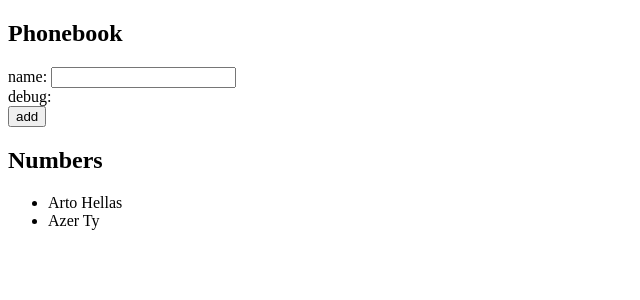
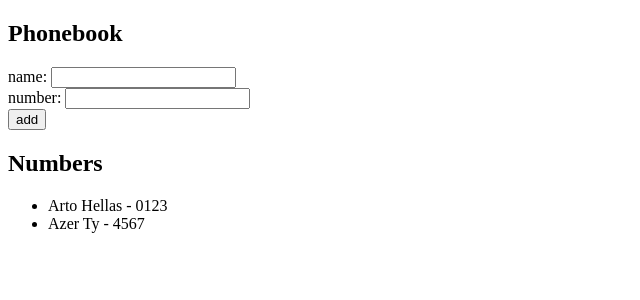
Before and after one commit to vincent-clipet/reactjs-learning, a React (Vite) app in the folder part2/: page / in a window 1280 px wide. Shown: the top 300 px of the page, without its empty margins (0-640 px from the left). Built offline with nearby package versions, Linux system fonts and the light colour scheme.

Commit message:
Part 2 - Exercise 2.8

```diff
--- a/part2/src/App.jsx
+++ b/part2/src/App.jsx
@@ -4,10 +4,11 @@ const App = () => {
 
   let idGenerator = 0
   const [persons, setPersons] = useState([
-    { name: 'Arto Hellas' },
-    { name: 'Azer Ty' }
+    { name: 'Arto Hellas', phone: '0123'},
+    { name: 'Azer Ty', phone: '4567' }
   ])
   const [newName, setNewName] = useState('')
+  const [newPhone, setNewPhone] = useState('')
 
 
 
@@ -19,14 +20,18 @@ const App = () => {
       alert(`${newName} is already added to phonebook`)
     }
     else {
-      const newPerson = { name: newName }
+      const newPerson = { name: newName, phone: newPhone }
       setPersons(persons.concat(newPerson))
       setNewName("")
+      setNewPhone("")
     }
   }
 
   const handleNewNameChange = (event) => {
     setNewName(event.target.value)
+  }
+  const handleNewPhoneChange = (event) => {
+    setNewPhone(event.target.value)
   }
 
 
@@ -35,27 +40,23 @@ const App = () => {
     <div>
       <h2>Phonebook</h2>
       <form>
-        <div>
-          name: <input onChange={handleNewNameChange} value={newName} />
-        </div>
-        <div>debug: {newName}</div>
-        <div>
-          <button type="submit" onClick={handleFormSubmit}>add</button>
-        </div>
+        <div>name:    <input onChange={handleNewNameChange} value={newName} />        </div>
+        <div>number:  <input onChange={handleNewPhoneChange} value={newPhone} />      </div>
+        <div>         <button type="submit" onClick={handleFormSubmit}>add</button>   </div>
       </form>
       <h2>Numbers</h2>
       <ul>
         {persons.map(person =>
-          <Person key={idGenerator++} name={person.name} />
+          <Person key={idGenerator++} name={person.name} phone={person.phone} />
         )}
       </ul>
     </div>
   )
 }
 
-const Person = ({ name }) => {
+const Person = ({ name, phone }) => {
   return (
-    <li>{name}</li>
+    <li>{name} - {phone}</li>
   )
 }
 
```
